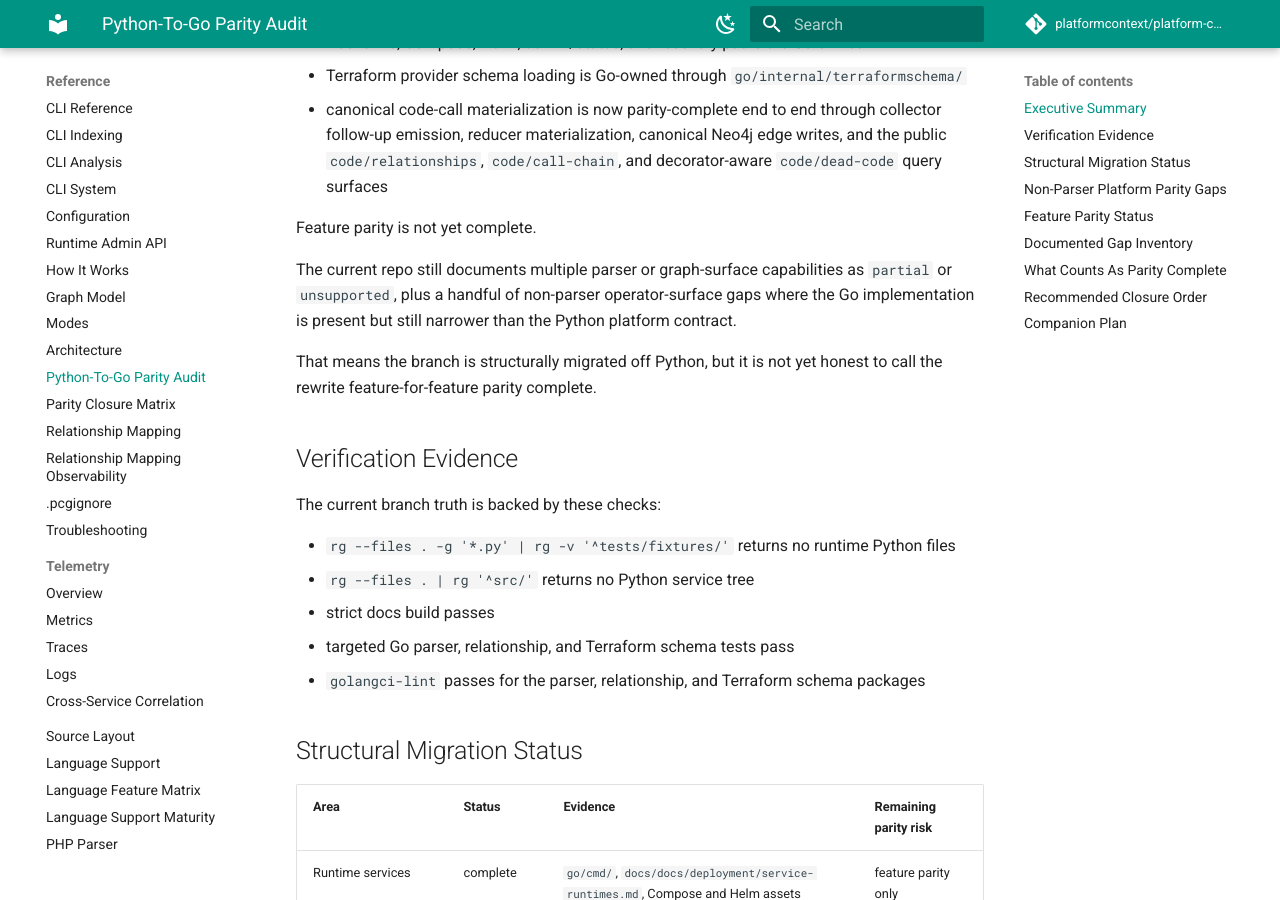
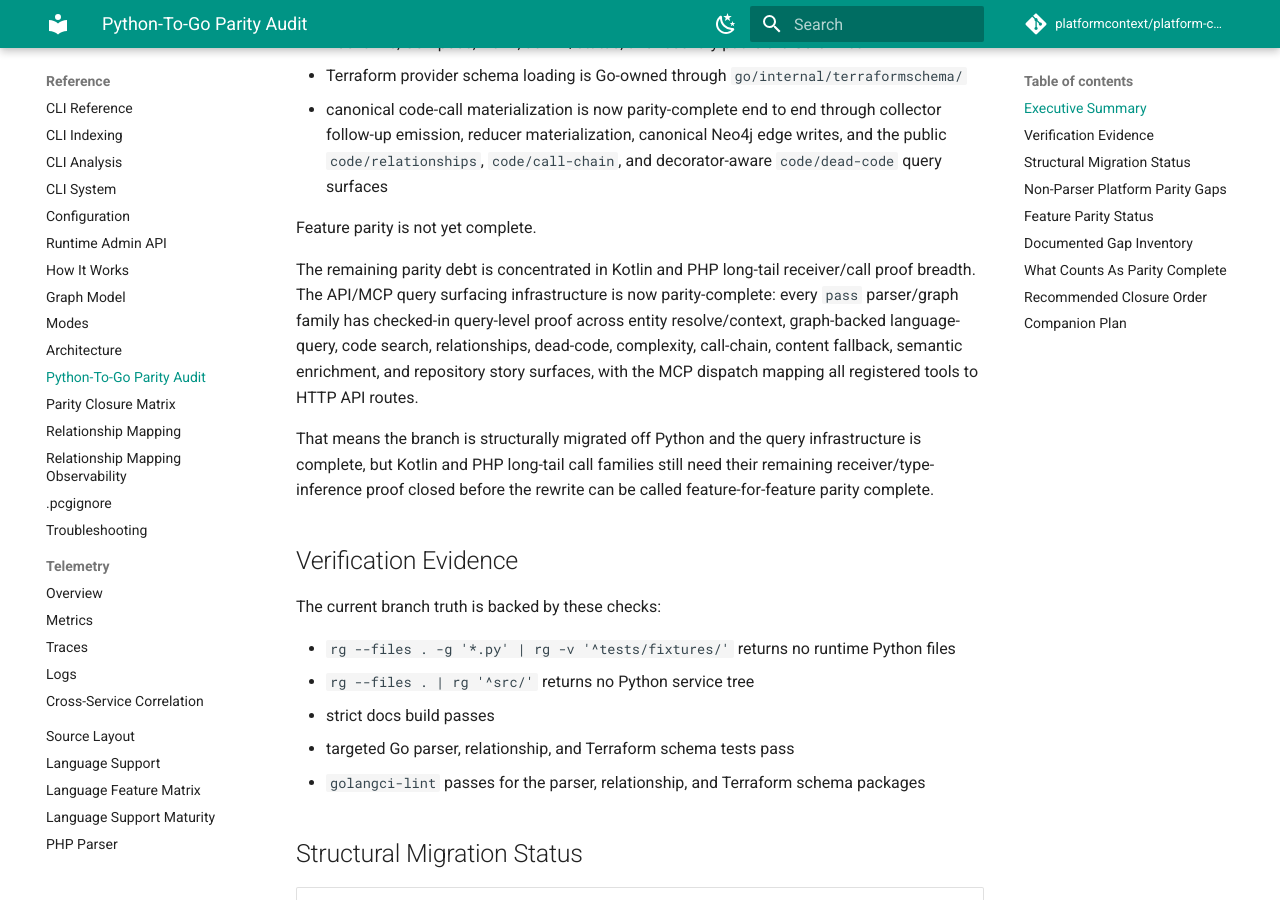
Before and after one commit to platformcontext/platform-context-graph, an MkDocs documentation site: the page built from docs/docs/reference/python-to-go-parity.md, in a window 1280 px wide and 900 px high, scrolled down 641 px. Built offline with MkDocs 1.6.1 and Material for MkDocs 9.7.7, drawn with Linux system fonts in a browser that asks for light colours; comment, search, counter and statistics services are not loaded; some of the changed text lies outside the part shown.

Commit message:
docs(parity): close API/MCP query surfacing row and validate IaC breadth
Move the API/MCP query surfacing row from partial to pass after auditing
all pass parser/graph families for checked-in query-level proof across
entity resolve/context, language-query, code/relationships, code/search,
dead-code, complexity, call-chain, content fallback, semantic enrichment,
and repository story surfaces. Narrow the feature-for-feature parity
baseline to reflect that only Kotlin/PHP long-tail receiver proof and
documentation alignment rows remain open.

Re-ran focused IaC validation for Terraform, Terragrunt, Kubernetes,
ArgoCD, CloudFormation, Kustomize, and SQL/dbt — all pass rows confirmed
by current evidence.

```diff
--- a/docs/docs/reference/python-to-go-parity.md
+++ b/docs/docs/reference/python-to-go-parity.md
@@ -27,13 +27,18 @@
 
 Feature parity is not yet complete.
 
-The current repo still documents multiple parser or graph-surface capabilities
-as `partial` or `unsupported`, plus a handful of non-parser operator-surface
-gaps where the Go implementation is present but still narrower than the Python
-platform contract.
+The remaining parity debt is concentrated in Kotlin and PHP long-tail
+receiver/call proof breadth. The API/MCP query surfacing infrastructure is now
+parity-complete: every `pass` parser/graph family has checked-in query-level
+proof across entity resolve/context, graph-backed language-query, code search,
+relationships, dead-code, complexity, call-chain, content fallback, semantic
+enrichment, and repository story surfaces, with the MCP dispatch mapping all
+registered tools to HTTP API routes.
 
-That means the branch is structurally migrated off Python, but it is not yet
-honest to call the rewrite feature-for-feature parity complete.
+That means the branch is structurally migrated off Python and the query
+infrastructure is complete, but Kotlin and PHP long-tail call families still
+need their remaining receiver/type-inference proof closed before the rewrite
+can be called feature-for-feature parity complete.
 
 ## Verification Evidence
 
@@ -109,12 +114,15 @@
 - JSON: generic JSON intentionally remains partial
 - SQL/dbt: Python-era feature parity is met, but validation maturity is still narrower than the final desired bar because broader real-repo and compose-backed proof remains to be expanded
 
-The parser-family audit currently groups the remaining work into these high
-leverage buckets:
+The IaC validation sweep is now backed by current evidence: Terraform,
+Terragrunt, Kubernetes, ArgoCD, CloudFormation, Kustomize, and SQL/dbt rows
+all pass their focused parser, relationship, content, and query tests. The
+API/MCP query surfacing infrastructure is also now parity-complete with
+checked-in proof across all `pass` parser/graph families.
 
-- shared YAML/IaC validation sweep for Kubernetes, ArgoCD, CloudFormation, and Kustomize
-- shared HCL closure for Terraform and Terragrunt
-- single-family graph promotions for Kotlin and PHP
+The remaining parity work is concentrated in:
+
+- single-family graph promotions for Kotlin and PHP long-tail receiver/call proof
 
 ## What Counts As Parity Complete
 
```
Also changed, not shown: docs/docs/reference/parity-closure-matrix.md (+2 -2 lines).
